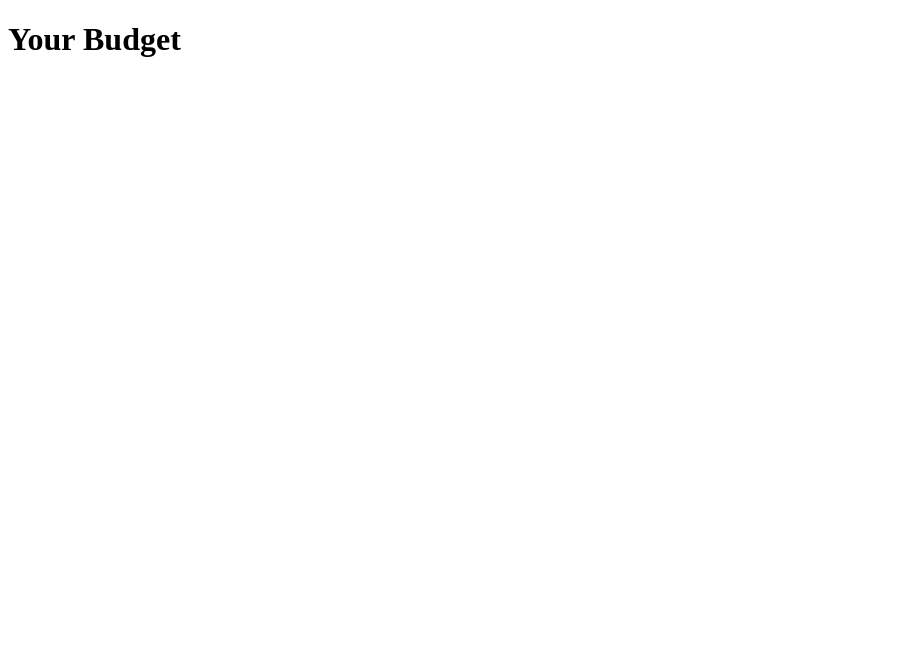
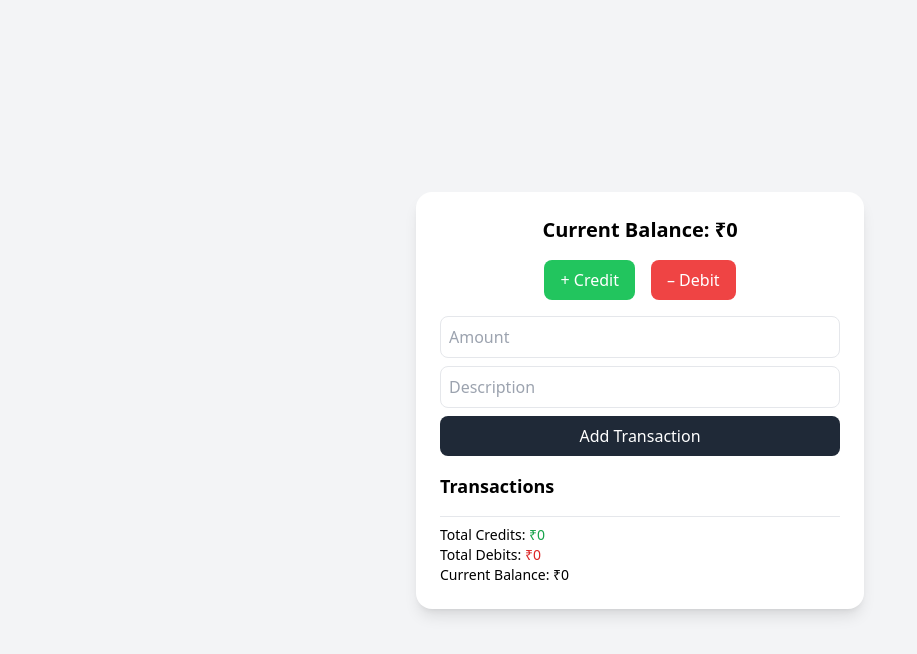
Before and after one commit to sanskriticleaff/assignment-budget-tracker, a plain HTML site: page index.html in a window 1280 px wide. Shown: the whole page, without its empty margins (0-917 px from the left). Drawn offline with nearby package versions, Linux system fonts and the light colour scheme.

Commit message:
frontend_update

```diff
--- a/index.html
+++ b/index.html
@@ -4,8 +4,47 @@
     <meta charset="UTF-8">
     <meta name="viewport" content="width=device-width, initial-scale=1.0">
     <title>Budget Tracker</title>
+    <link rel="icon"  href="/android-chrome-192x192.png">
+     <script src="https://cdn.tailwindcss.com"></script>
 </head>
-<body>
-    <h1>Your Budget </h1>
+<body class="bg-gray-100 flex items-center justify-center min-h-screen">
+   <div class="bg-white shadow-lg rounded-2xl p-6 w-full max-w-md">
+
+    <!-- Current Balance -->
+    <h2 class="text-xl font-bold text-center mb-4">
+      Current Balance: <span id="balance" class="text-black">₹0</span>
+    </h2>
+
+    <!-- Credit / Debit Buttons -->
+    <div class="flex justify-center space-x-4 mb-4">
+      <button id="creditBtn" class="bg-green-500 text-white px-4 py-2 rounded-lg hover:bg-green-600">+ Credit</button>
+      <button id="debitBtn" class="bg-red-500 text-white px-4 py-2 rounded-lg hover:bg-red-600">– Debit</button>
+    </div>
+
+    <!-- Transaction Form -->
+    <div class="mb-4">
+      <input type="number" id="amount" placeholder="Amount" class="w-full mb-2 p-2 border rounded-lg">
+      <input type="text" id="description" placeholder="Description" class="w-full mb-2 p-2 border rounded-lg">
+      <button id="addBtn" class="w-full bg-gray-800 text-white py-2 rounded-lg hover:bg-gray-900">Add Transaction</button>
+      <p id="error" class="text-red-500 text-sm mt-2 hidden"></p>
+    </div>
+
+    <!-- Transactions -->
+    <h3 class="text-lg font-semibold mb-2">Transactions</h3>
+    <ul id="transactions" class="space-y-2 mb-4"></ul>
+
+    <!-- Totals -->
+    <div class="border-t pt-2 text-sm">
+      <p>Total Credits: <span id="totalCredits" class="text-green-600">₹0</span></p>
+      <p>Total Debits: <span id="totalDebits" class="text-red-600">₹0</span></p>
+      <p>Current Balance: <span id="finalBalance">₹0</span></p>
+    </div>
+  </div>
+
+
+
+
+
+
 </body>
 </html>
```
Also changed, not shown: android-chrome-192x192.png (added).
